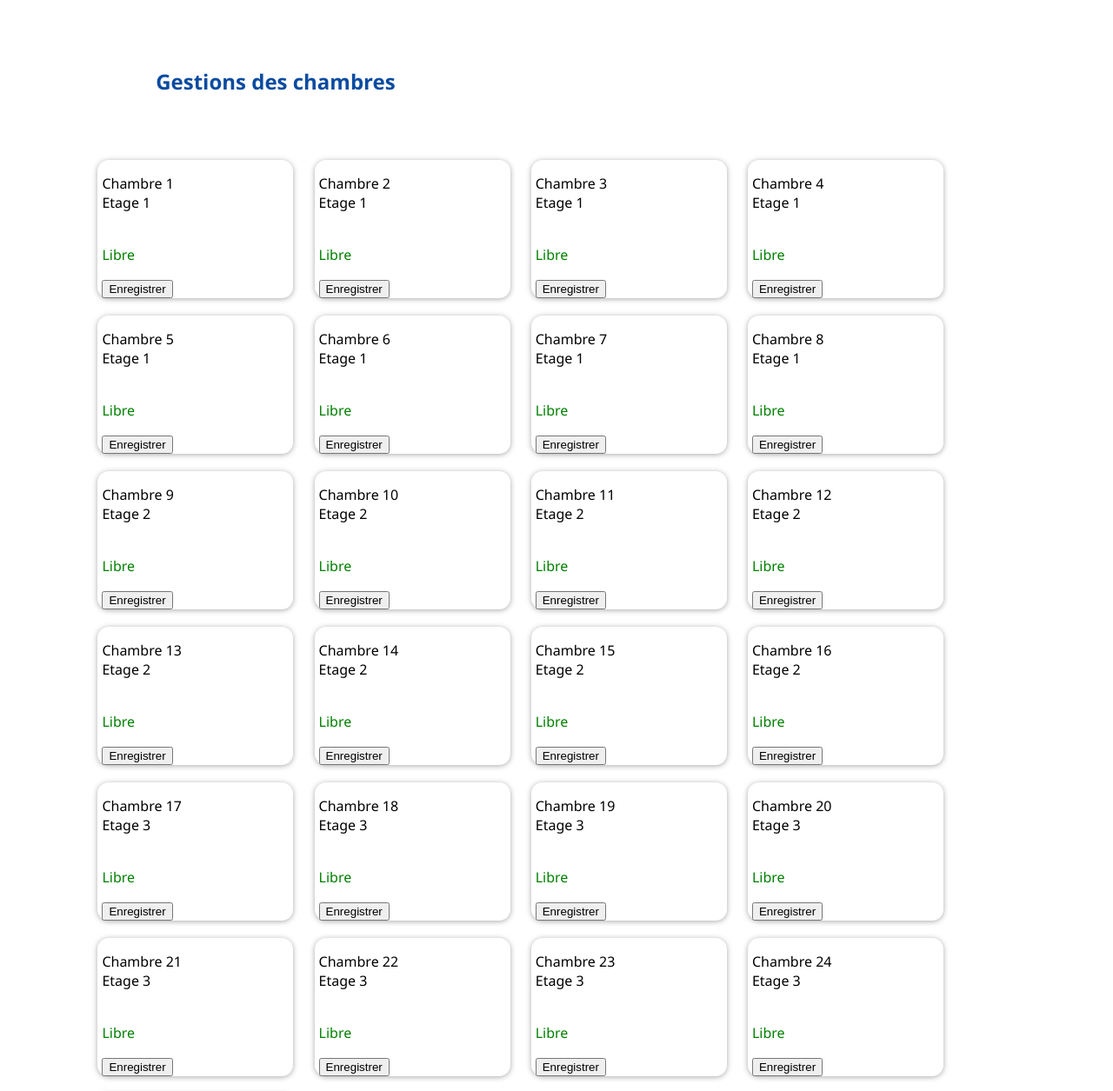
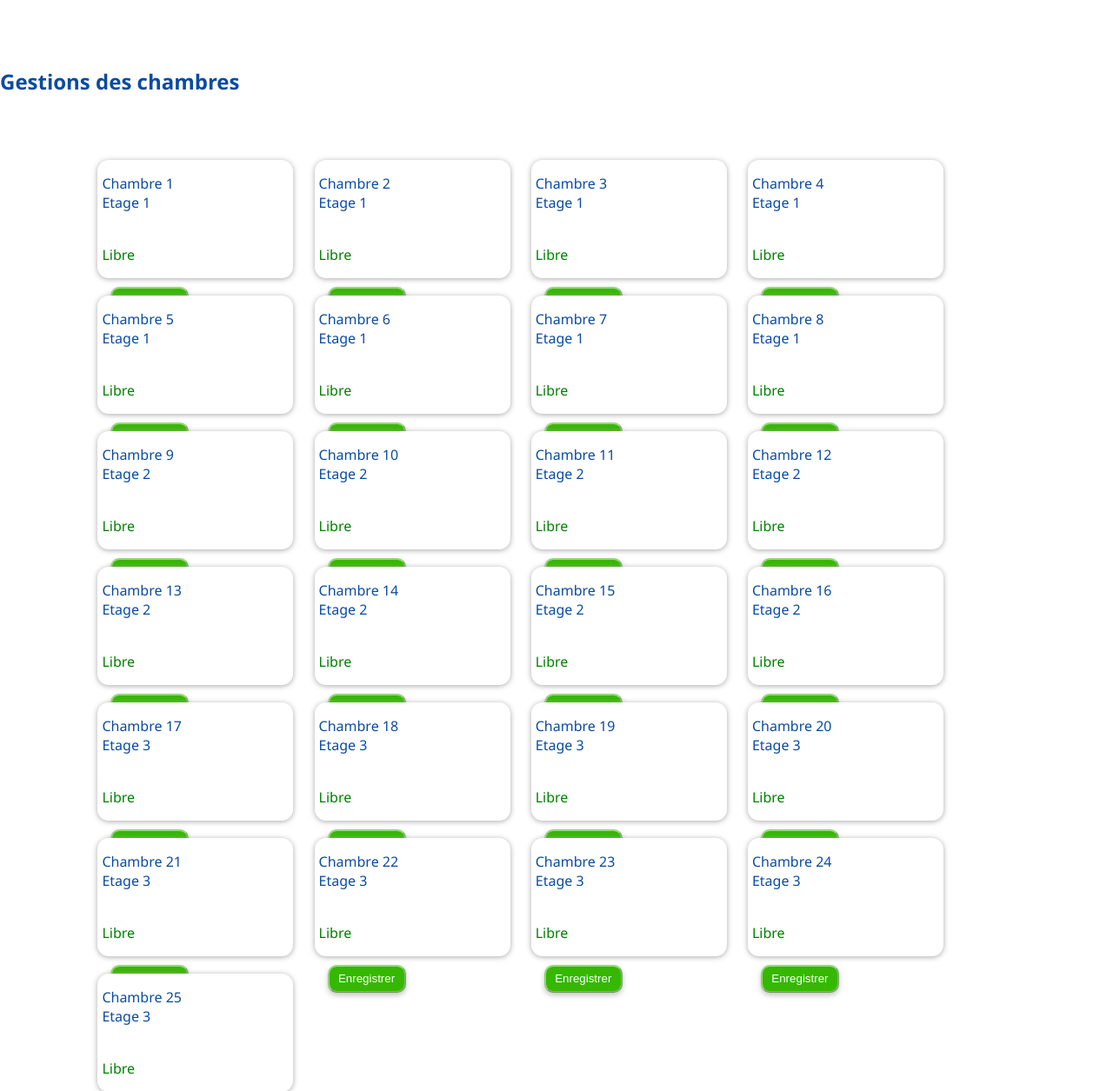
Before and after one commit to Pyxah/gestion_hotel, a PHP site: page / in a window 1280 px wide. Shown: the part 129-1384 px from the top of the page at 87% size. Run offline with PHP 8.4, Linux system fonts and the light colour scheme; a user stored in the database is signed in; data comes from the database, SQL or seed files in the repository.

Commit message:
Add files via upload

```diff
--- a/style/index.css
+++ b/style/index.css
@@ -35,8 +35,8 @@ a {
 
 h2{
     color: rgb(10, 75, 161);
-    margin-left: 14%;
     margin-bottom: -3%;
+    margin-right: 10%;
     margin-top: 6%;
 }
 
@@ -90,7 +90,7 @@ h2{
     position: absolute;
     bottom: -41px;
     left: -10px;
-    z-index: 15;
+    z-index: 45;
     height: 50px;
 }
 
@@ -101,3 +101,25 @@ h2{
 .active {
     z-index: 20 !important;
 }
+
+.button{
+    color: white;
+    margin-left: 10px;
+    margin-top: 10px;
+    width: 90px;
+    height: 32px;
+    background: #36B700 0% 0% no-repeat padding-box;
+    box-shadow: 0px 3px 6px #0000003B;
+    border-radius: 10px;
+    border-color: #37b70083;
+    position: absolute;
+}
+
+select{
+    margin-top: 10px;
+}
+
+p{
+    color: rgb(10, 75, 161);
+    font-family: Segoe UI, Light;
+}
```
